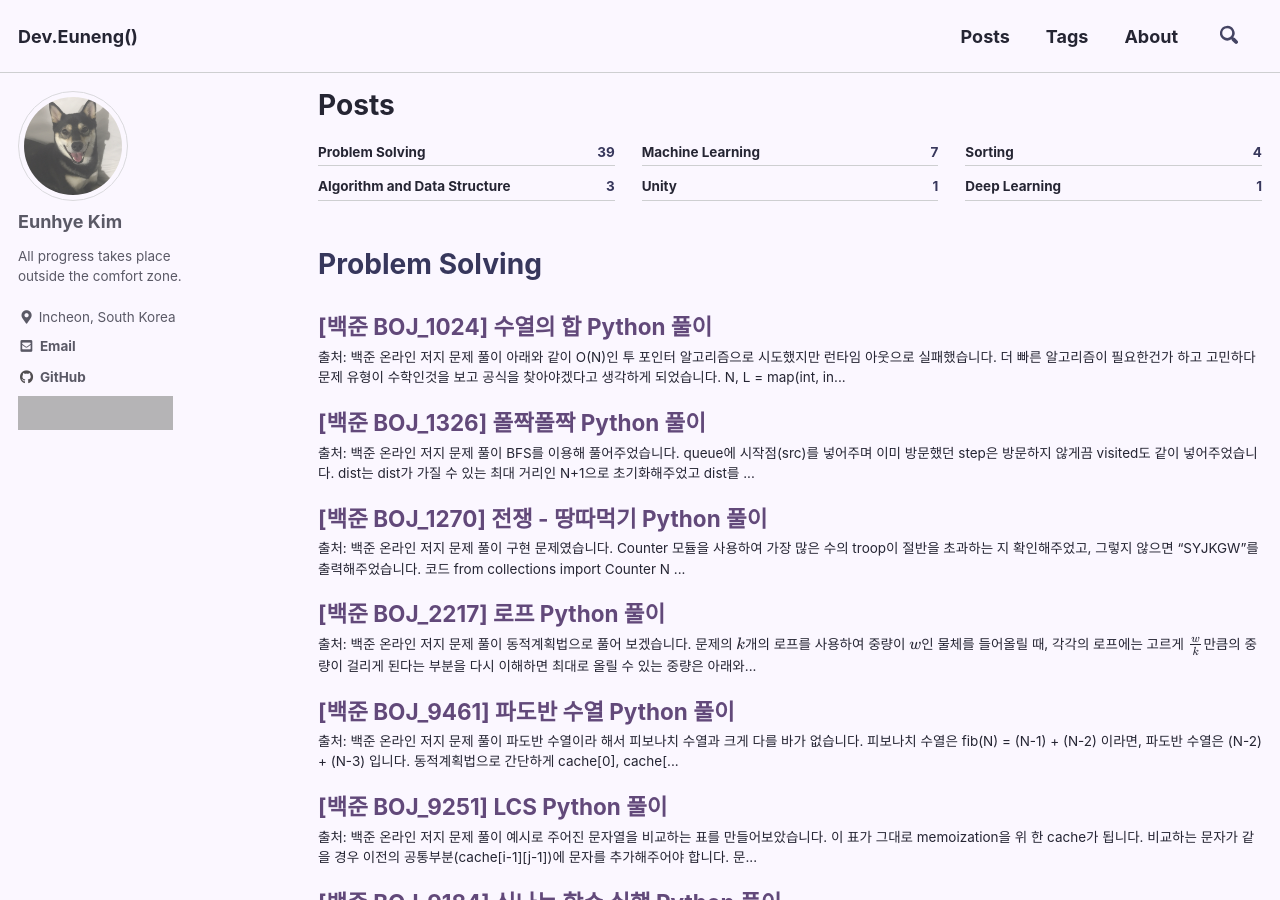
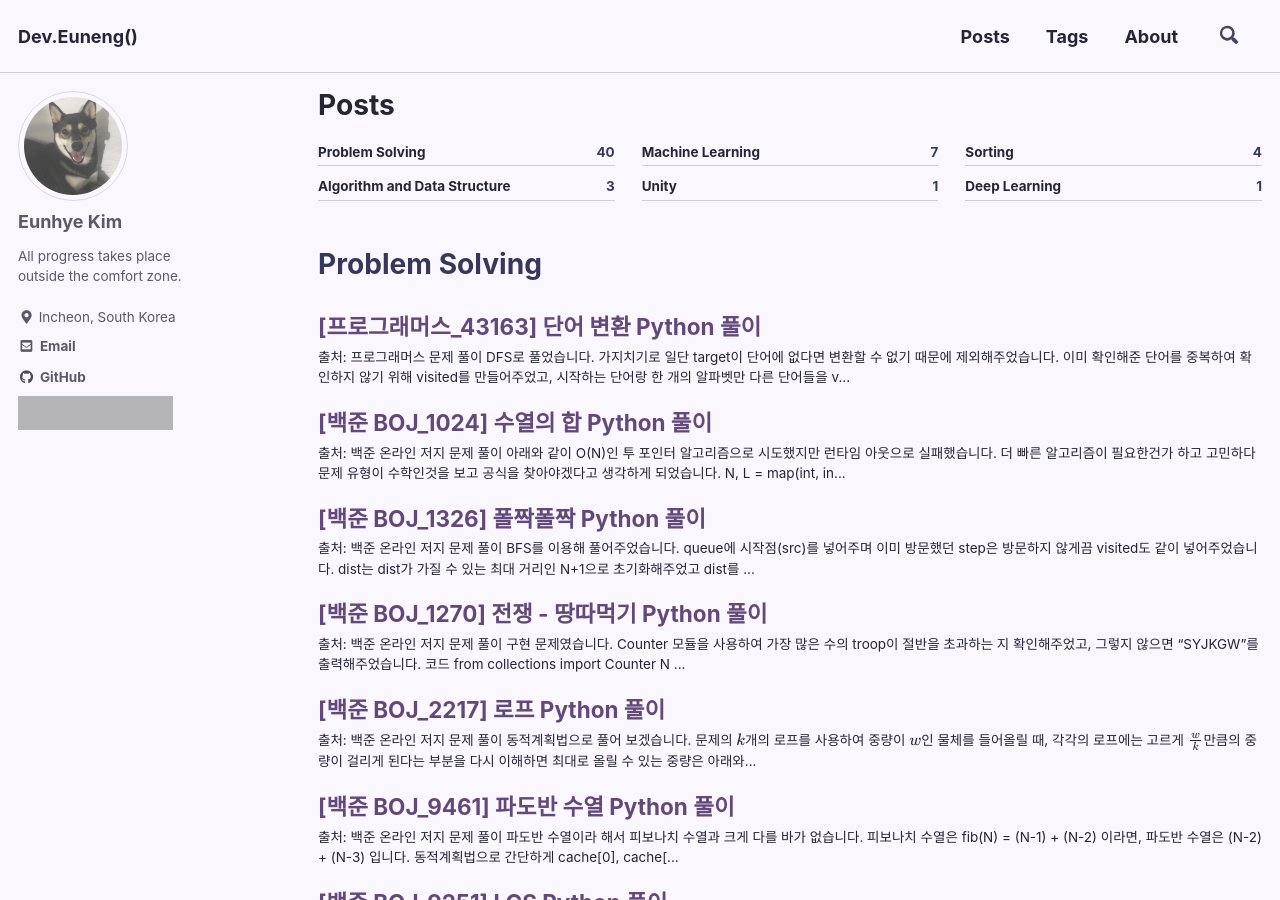
Before and after one commit to kimeunh3/kimeunh3.github.io, a Jekyll site: the page built from _pages/posts.html, in a window 1280 px wide and 900 px high. Built offline with Jekyll 4.4.1, drawn with Linux system fonts in a browser that asks for light colours; cached includes are drawn as plain includes; some web fonts are replaced; formulas are drawn with MathJax 3; grey boxes are pictures that could not be loaded.

Commit message:
Added PRGRMRS 43163

````diff
--- /dev/null
+++ b/_posts/2022-04-08-PRGRMRS_43163.md
@@ -0,0 +1,60 @@
+---
+title: "[프로그래머스_43163] 단어 변환 Python 풀이"
+excerpt_separator: <!--more-->
+categories:
+  - "Problem Solving"
+tags:
+  - "dfs"
+use_math: true
+---
+
+출처: [프로그래머스](https://programmers.co.kr/learn/courses/30/lessons/43163)
+
+## 문제
+
+![image](https://user-images.githubusercontent.com/59808674/162412656-7e06d0a6-c4f4-4ae5-88b8-0cff202180a2.png)
+
+## 풀이
+
+DFS로 풀었습니다.
+
+가지치기로 일단 target이 단어에 없다면 변환할 수 없기 때문에 제외해주었습니다.
+
+이미 확인해준 단어를 중복하여 확인하지 않기 위해 visited를 만들어주었고, 시작하는 단어랑 한 개의 알파벳만 다른 단어들을 valid함수를 이용해 구별하여 stack에 넣어주었습니다.
+
+변환할 수 있는지, 방문한적이 없는지를 판단하고 stack에 넣어준 뒤 word가 target이랑 같을 때 단계 수를 세어주던 answer를 return해주었습니다. solution을 찾지 못하고 while loop를 빠져나왔을 때는 0을 return해주었습니다.
+
+## 코드
+
+```python
+def valid(begin, target):
+    cnt = 0
+    for i in range(len(begin)):
+        if begin[i] != target[i]:
+            cnt += 1
+    return cnt == 1
+def solution(begin, target, words):
+    if target not in words:
+        return 0
+
+    stack = []
+    n = len(words)
+    visited = [0 for i in range(n)]
+    answer = 0
+
+    for i in range(n):
+        if valid(begin, words[i]):
+            stack.append(i)
+
+    while stack:
+        idx = stack.pop()
+        word = words[idx]
+        visited[idx] = 1
+        answer += 1
+        for j in range(n):
+            if valid(word, words[j]) and not visited[j]:
+                stack.append(j)
+            if word == target:
+                return answer
+    return 0
+```
````
Also changed, not shown: _posts/2022-04-06-boj_1326.md (+1 -1 lines).
